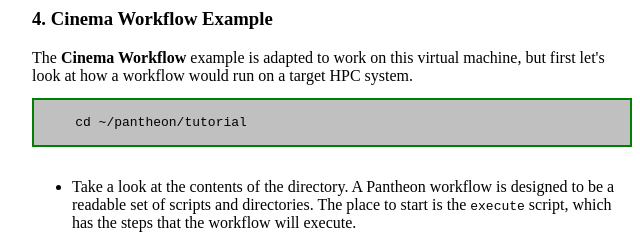
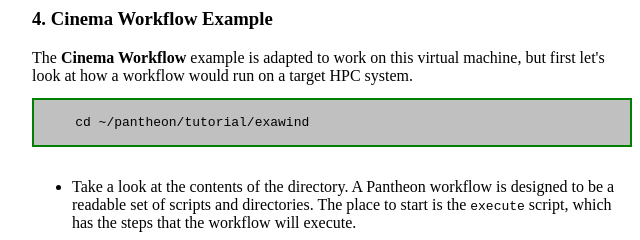
Before and after one commit to cinemascienceworkflows/2021-06_E4S-Tutorial, a plain HTML site: page doc/tutorial/001.5.html in a window 1280 px wide. Shown: the top 240 px of the page, 308-948 px from the left. Drawn offline with Linux system fonts and the light colour scheme.

Commit message:
update to exawind

```diff
--- a/doc/tutorial/001.5.html
+++ b/doc/tutorial/001.5.html
@@ -12,7 +12,7 @@ first let's look at how a workflow would run on a target HPC system.
 
 <pre>
 <code class="cutpaste">
-    cd ~/pantheon/tutorial
+    cd ~/pantheon/tutorial/exawind
 </code>
 </pre>
 
```
Also changed, not shown: doc/tutorial/005.html (+1 -1 lines), doc/tutorial/007.5.html (+1 -1 lines).
